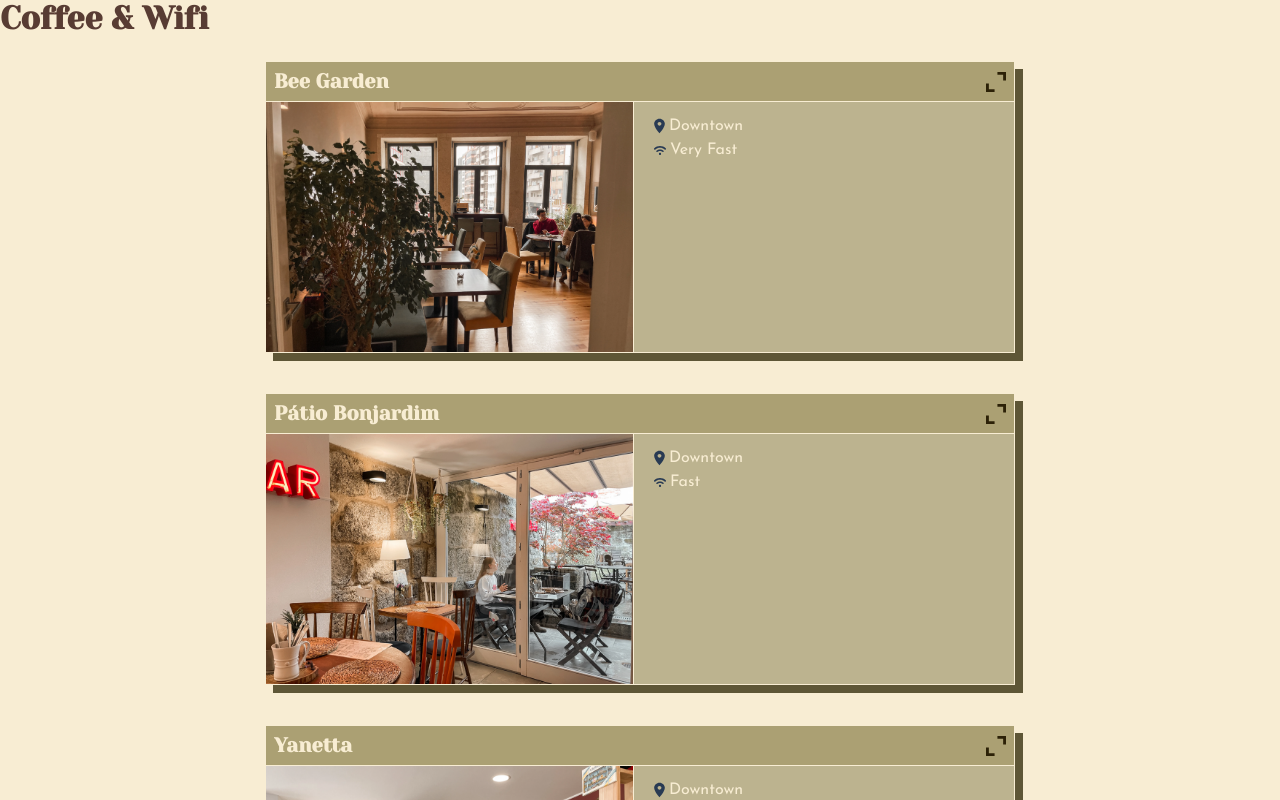
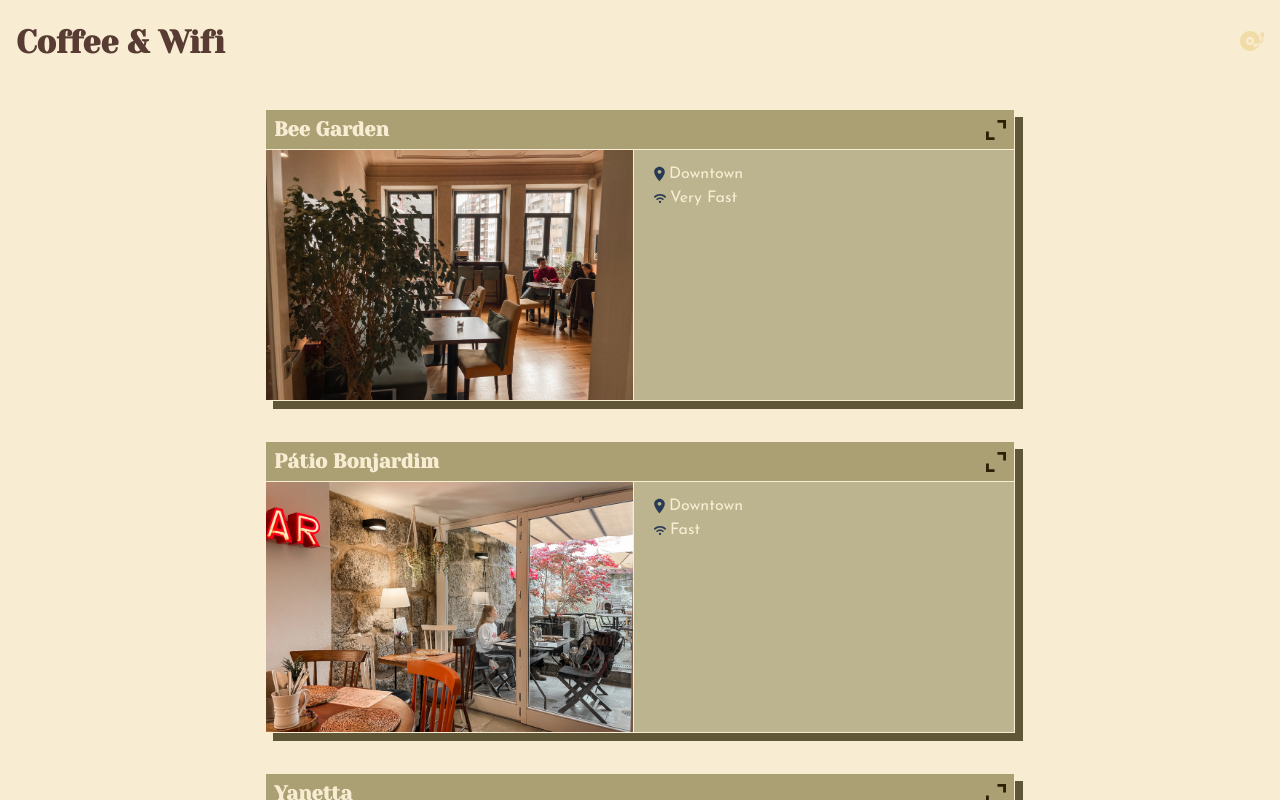
Before and after one commit to inesoaresilva/coffee-wifi, a Next.js app: page / in a window 1280 px wide. Shown: the top 800 px of the page. Built offline with nearby package versions, Linux system fonts and the light colour scheme.

Commit message:
feat: add audio button in the Header

```diff
--- a/src/app/page.module.css
+++ b/src/app/page.module.css
@@ -1,3 +1,15 @@
+.header {
+  display: flex;
+  align-items: center;
+  justify-content: space-between;
+  padding: 24px 16px;
+}
+
+.audioButton {
+  border: none;
+  background-color: transparent;
+}
+
 .list {
   width: 100%;
   max-width: 750px;
--- a/src/app/page.tsx
+++ b/src/app/page.tsx
@@ -1,12 +1,50 @@
+'use client'
 import cafes from '@/data/cafes.json'
 import CafeCard from '@/components/CafeCard'
 import styles from './page.module.css'
+import RecordIcon from '@/components/icons/RecordIcon'
+import { useRef } from 'react'
 
 export default function Home() {
+  const audioRef = useRef<HTMLAudioElement | null>(null)
+
+  function toggleMusic() {
+    const audio = audioRef.current
+
+    if (!audio) return
+
+    if (audio.paused) {
+      audio.volume = 1
+      audio.play()
+    } else {
+      //smooth fade out
+      const fadeOutDuration = 1000
+      const fadeSteps = 20
+      const fadeStepTime = fadeOutDuration / fadeSteps
+      let currentStep = 0
+
+      const fadeOut = setInterval(() => {
+        currentStep++
+        audio.volume = Math.max(0, 1 - currentStep / fadeSteps)
+
+        if (currentStep >= fadeSteps) {
+          clearInterval(fadeOut)
+          audio.pause()
+          audio.volume = 1
+        }
+      }, fadeStepTime)
+      audio.play()
+    }
+  }
+
   return (
     <>
-      <header>
+      <header className={styles.header}>
         <h1>Coffee & Wifi</h1>
+        <button onClick={toggleMusic} className={styles.audioButton}>
+          <RecordIcon size="24" />
+        </button>
+        <audio ref={audioRef} src="/audio/jazz.mp3" preload="auto"></audio>
       </header>
       <main>
         <div className={styles.list}>
--- /dev/null
+++ b/src/components/icons/RecordIcon.tsx
@@ -0,0 +1,26 @@
+import { Icon } from '@/types/icon'
+
+const RecordIcon = ({ size = '20' }: Icon) => (
+  <svg
+    width={size}
+    height={size}
+    viewBox="0 0 20 20"
+    fill="none"
+    xmlns="http://www.w3.org/2000/svg"
+  >
+    <path
+      d="M14.5018 13.717C14.6038 13.938 14.5073 14.2001 14.2861 14.3019L12.2569 15.2385C12.0359 15.3406 11.7738 15.2441 11.6718 15.0231L11.0634 13.7049C10.9614 13.4838 11.0579 13.2218 11.2791 13.12L13.3083 12.1834C13.5293 12.0817 13.7914 12.1781 13.8933 12.3992L13.9528 12.5279L16.4934 11.3536C16.5361 11.3342 16.5788 11.3144 16.6216 11.2913C16.6878 10.8713 16.7227 10.4394 16.7227 10C16.7227 5.37992 12.9777 1.63863 8.36133 1.63863C3.74133 1.63859 0 5.37988 0 9.99999C0 14.6163 3.74133 18.3614 8.36141 18.3614C12.0133 18.3614 15.1205 16.0166 16.256 12.7497L14.4418 13.5871L14.5018 13.717ZM8.36008 13.4291C6.46551 13.4291 4.92984 11.8936 4.92984 9.99886C4.92984 8.10409 6.46551 6.56824 8.36008 6.56824C10.2546 6.56824 11.7903 8.10409 11.7903 9.99886C11.7903 11.8936 10.2546 13.4291 8.36008 13.4291Z"
+      fill="#F1DBA7"
+    />
+    <path
+      d="M8.36007 8.49074C7.52742 8.49074 6.85269 9.16597 6.85269 9.99847C6.85269 10.8318 7.52742 11.5059 8.36007 11.5059C9.19273 11.5059 9.86746 10.8318 9.86746 9.99847C9.86746 9.16601 9.19273 8.49074 8.36007 8.49074Z"
+      fill="#F1DBA7"
+    />
+    <path
+      d="M20 3.01155H17.1362V6.51167H17.9789C17.9789 7.81432 17.9789 9.03573 17.9789 9.03573C17.9789 9.98444 17.4539 10.8519 16.6216 11.2913C16.5439 11.793 16.4233 12.2829 16.256 12.7497L16.9834 12.4151C18.3018 11.8086 19.1457 10.4862 19.1457 9.03573C19.1457 9.03573 19.1457 7.81432 19.1457 6.51167H20V3.01155Z"
+      fill="#F1DBA7"
+    />
+  </svg>
+)
+
+export default RecordIcon
--- /dev/null
+++ b/src/types/icon.ts
@@ -0,0 +1,5 @@
+export type Icon = {
+  size?: number | string
+  className?: string
+  color?: string
+}
```
Also changed, not shown: 1 other file (tests, documents, lock files or other folders).
